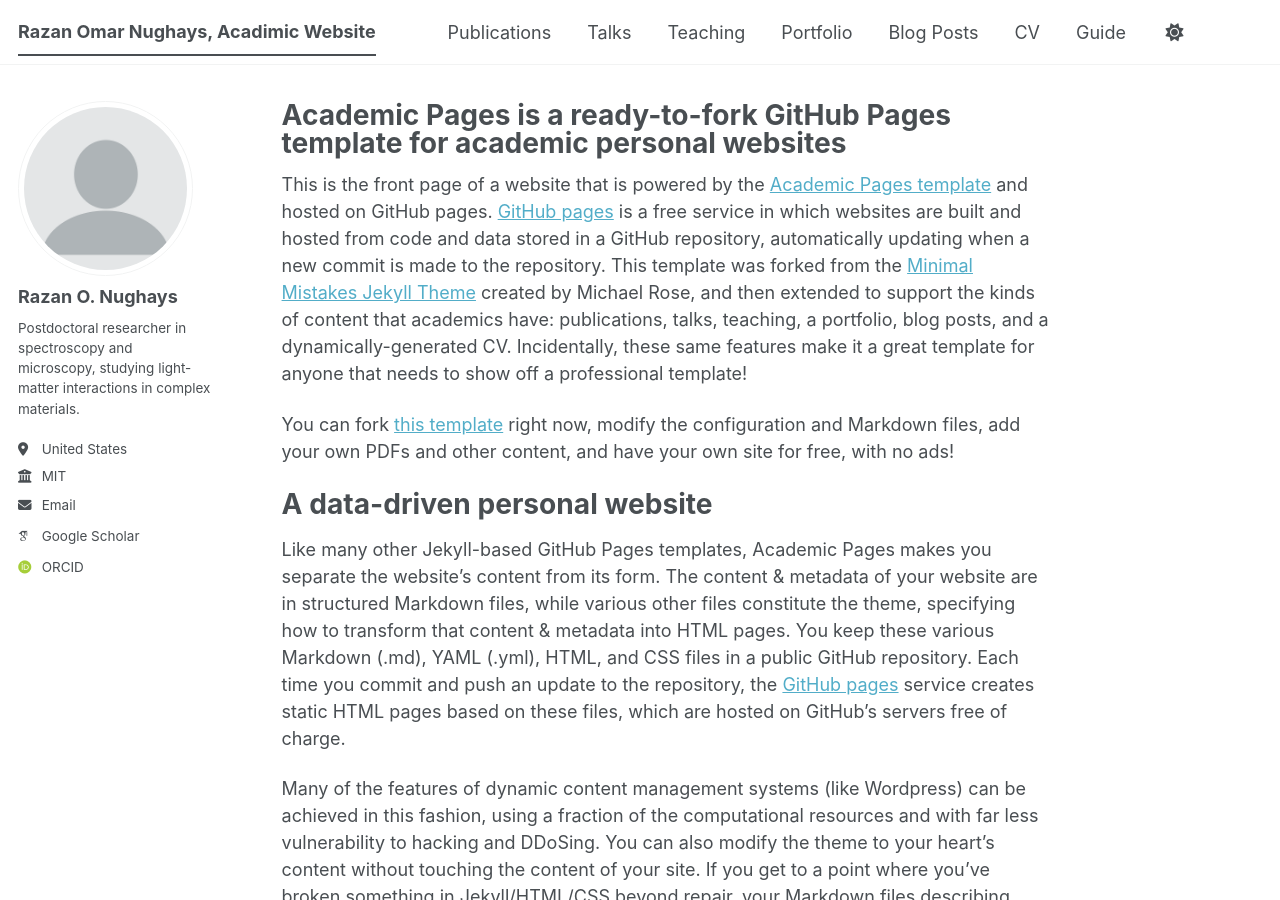
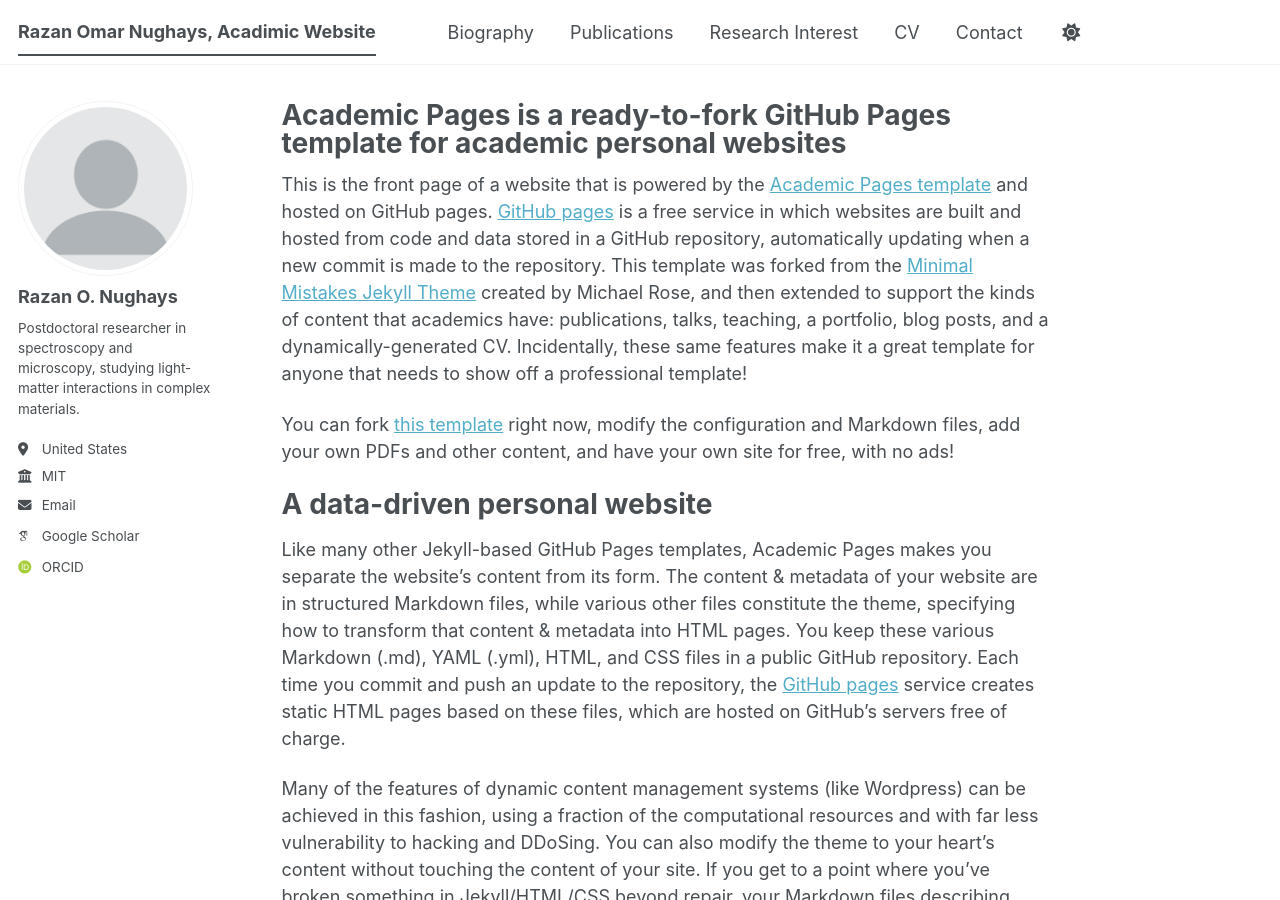
Before and after one commit to RazanNughays/RazanNughays.github.io, a Jekyll site: the page built from _pages/about.md, in a window 1280 px wide and 900 px high. Built offline with Jekyll 4.4.1, drawn with Linux system fonts in a browser that asks for light colours; some web fonts are replaced; a script bundle is joined from its source files by our own code; library files that are not in the unit come from our copies.

Commit message:
Update navigation.yml

```diff
--- a/_data/navigation.yml
+++ b/_data/navigation.yml
@@ -8,26 +8,20 @@
 #      Markdown formatted page while the second is generated using JSON.
 
 main:
+  - title: "Biography"
+    url: /Biography/
+
   - title: "Publications"
     url: /publications/
 
-  - title: "Talks"
-    url: /talks/
+  - title: "Research Interest"
+    url: /Research Interest/
 
-  - title: "Teaching"
-    url: /teaching/
-
-  - title: "Portfolio"
-    url: /portfolio/
-
-  - title: "Blog Posts"
-    url: /year-archive/
+  # - title: "CV"
+  #   url: /cv-json/
 
   - title: "CV"
     url: /cv/
 
-  # - title: "CV"
-  #   url: /cv-json/
-
-  - title: "Guide"
-    url: /markdown/
+  - title: "Contact"
+    url: /Contact/
```
